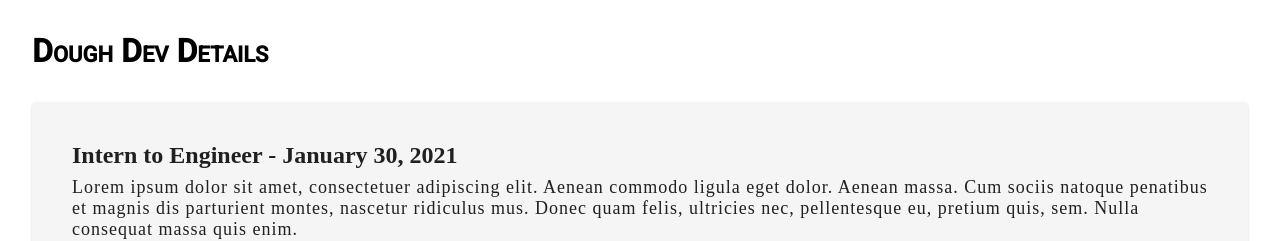
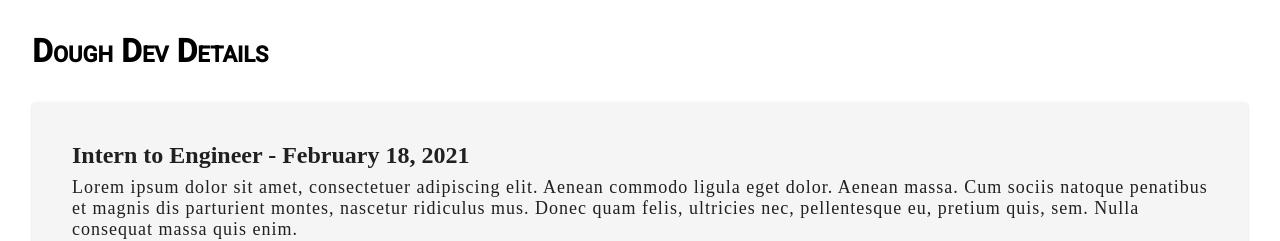
Before and after one commit to jamesjdougherty/dough-blog, an Angular app: page / in a window 1280 px wide. Shown: the top 241 px of the page. Built offline with nearby package versions, Linux system fonts and the light colour scheme; what @angular/fire would draw is missing.

Commit message:
Update blog date and gitignore file

```diff
--- a/src/app/app.component.html
+++ b/src/app/app.component.html
@@ -2,7 +2,7 @@
 
 <div>
   <mat-card>
-    <mat-card-title>Intern to Engineer - January 30, 2021</mat-card-title>
+    <mat-card-title>Intern to Engineer - February 18, 2021</mat-card-title>
     <mat-card-content>
       <p>
         Lorem ipsum dolor sit amet, consectetuer adipiscing elit. Aenean commodo ligula eget dolor.
```
Also changed, not shown: 1 other file (tests, documents, lock files or other folders).
